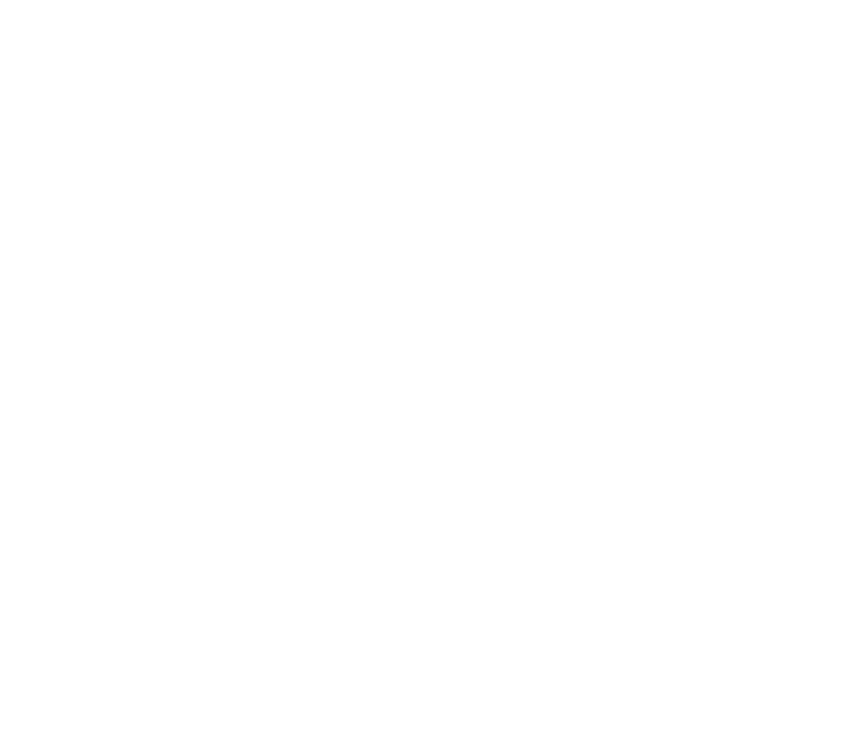
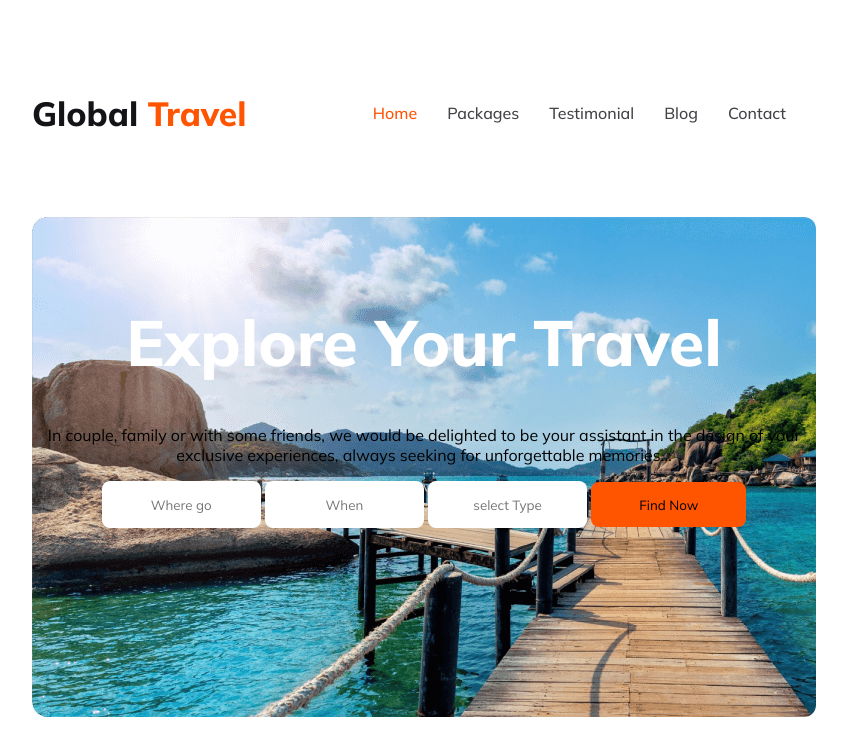
Before and after one commit to AsrafUddin89/global-heritage-travel, a plain HTML site: page index.html in a window 1280 px wide. Shown: the whole page, without its empty margins (216-1063 px from the left). Drawn offline with Linux system fonts and the light colour scheme.

Commit message:
adde styles

```diff
--- a/index.html
+++ b/index.html
@@ -5,12 +5,42 @@
     <meta name="viewport" content="width=device-width, initial-scale=1.0">
     <title>Global Heritage Travel</title>
     <link rel="stylesheet" href="styles/style.css">
+    <link rel="stylesheet" href="styles/responsive.css">
+    <link rel="preconnect" href="https://fonts.googleapis.com">
+<link rel="preconnect" href="https://fonts.gstatic.com" crossorigin>
+<link href="https://fonts.googleapis.com/css2?family=Mulish:ital,wght@0,200..1000;1,200..1000&display=swap" rel="stylesheet">
 </head>
 <body>
     <header>
+        <nav>
+            <div>
+                <h3 class="nav-title">Global <span class="color-key">Travel</span> </h3>
+            </div>
+            <ul>
+                <li><a href=""><span class="color-key">Home</span></a></li>
+                <li><a href="">Packages</a></li>
+                <li><a href="">Testimonial</a></li>
+                <li><a href="">Blog</a></li>
+                <li><a href="">Contact</a></li>
+            </ul>
+        </nav>
 
+        <div class="banner">
+            <div class="banner-content">
+                <h1 class="banner-title">Explore Your Travel</h1>
+                <p class="banner-description">In couple, family or with some friends, we would be delighted to be your assistant in the design of your exclusive experiences, always seeking for unforgettable memories…</p>
+                <div class="input-area">
+                    <input type="text" placeholder="Where go">
+                    <input type="text" placeholder="When">
+                    <input type="text" placeholder="select Type">
+                    <button class="btn-primary">Find Now</button>
+                </div>
+            </div>
+
+        </div>
     </header>
     <main>
+
 
     </main>
     <footer>
--- /dev/null
+++ b/styles/responsive.css
@@ -0,0 +1,21 @@
+@media screen and (max-width:600px) {
+    header{
+        padding: 60px;
+
+    }
+
+    nav{
+
+        flex-direction: column;
+  }
+  nav li{
+    margin-right: 10px;
+  }
+  .banner{
+    background-position: center;
+  }
+ .input-area{
+    display: flex;
+    flex-direction: column;
+ }
+}
--- a/styles/style.css
+++ b/styles/style.css
@@ -0,0 +1,75 @@
+* {
+    font-family: "Mulish", sans-serif;
+
+}
+/*shared button style*/
+.btn-primary{
+    width: 155px;
+    height: 45px;
+    background-color: #FF5400;
+    border-radius: 8px;
+    border-style: none;
+}
+
+header {
+    padding: 50px 240px;
+}
+
+nav {
+    display: flex;
+    justify-content: space-between;
+    align-items: center;
+}
+
+.nav-title {
+    font-size: 2.1rem;
+    font-weight: 800;
+    color: #131318;
+
+}
+
+nav>ul {
+    display: flex;
+}
+
+nav li {
+    list-style: none;
+    margin-right: 30px;
+    font-weight: 500;
+    font-size: 1rem;
+}
+
+nav li a {
+    text-decoration: none;
+    color: #424247;
+}
+
+.color-key {
+    color: #FF5400;
+}
+
+/*Banner section styles*/
+.banner{
+    height: 500px;
+    background-image: url(../Images/Group\ 13\ \(1\)\ \(1\).png);
+    border-radius: 12px;
+}
+.banner-content{
+    max-width: 800px;
+    text-align: center;
+    margin: 0 auto;
+    margin-top: 50px;
+}
+.banner-title{
+    font-weight: 800;
+    font-size: 4rem;
+    color: #FFF;
+    padding-top: 85px;
+}
+input {
+    width: 155px;
+    height: 45px;
+    border-radius:8px;
+    border-style: none;
+    text-align: center;
+}
```
